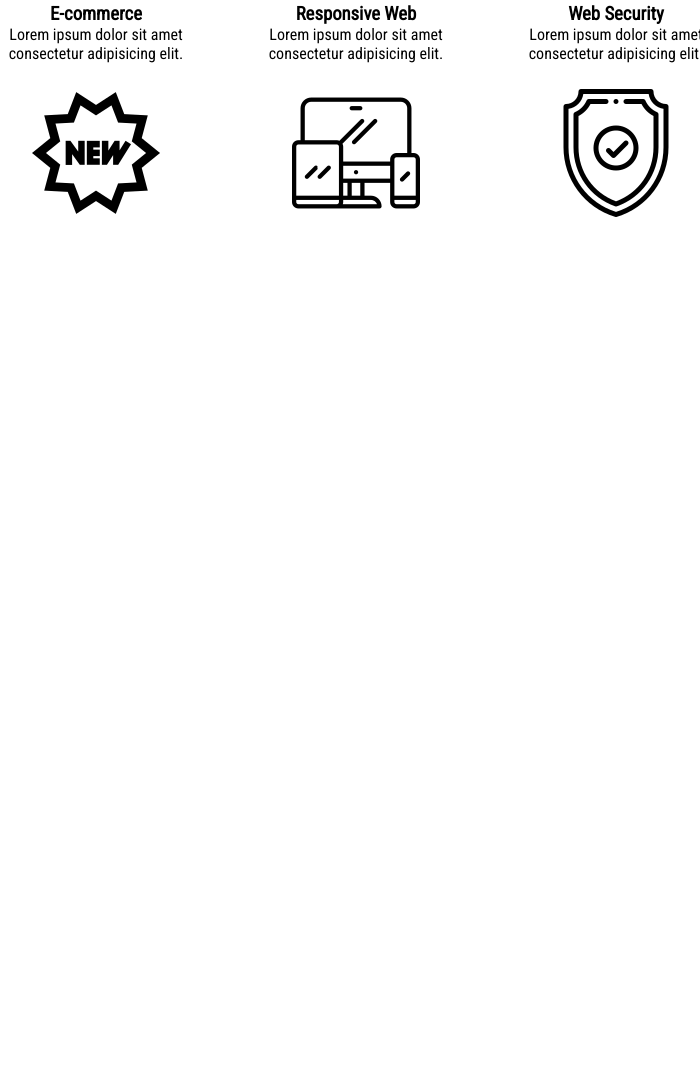
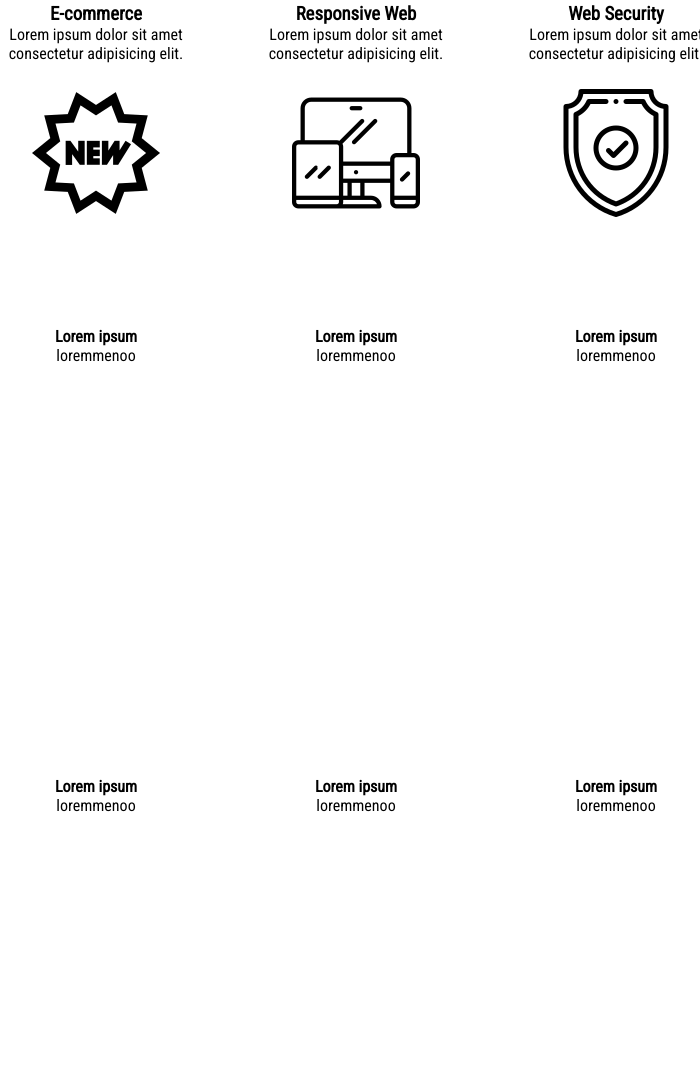
Before and after one commit to MiyuNoemi/mini_projekt, a website: page index.html in a window 1280 px wide. Shown: the part 1013-2090 px from the top of the page, without its empty margins (284-984 px from the left). Before the commit the page ends 1366 px from the top, so only its background shows below. Drawn offline with Linux system fonts and the light colour scheme.

Commit message:
Change style for page container-one, Add html for page portfolio

```diff
--- a/index.html
+++ b/index.html
@@ -51,6 +51,72 @@
         </div>
     </div>
 </section>
+<section class="container">
+    <div class="row two">
+        <div class="col-3">
+            <div class="card">
+                <div class="card-img">
+                    <div class="card-body">
+                        <h4>Lorem ipsum</h4>
+                        <p>loremmenoo</p>
+                    </div>
+                </div>
+            </div>
+        </div>
+        <div class="col-3">
+            <div class="card">
+                <div class="card-img">
+                    <div class="card-body">
+                        <h4>Lorem ipsum</h4>
+                        <p>loremmenoo</p>
+                    </div>
+                </div>
+            </div>
+        </div>
+        <div class="col-3">
+            <div class="card">
+                <div class="card-img">
+                    <div class="card-body">
+                        <h4>Lorem ipsum</h4>
+                        <p>loremmenoo</p>
+                    </div>
+                </div>
+            </div>
+        </div>
+    </div>
+    <div class="row">
+        <div class="col-3">
+            <div class="card">
+                <div class="card-img">
+                    <div class="card-body">
+                        <h4>Lorem ipsum</h4>
+                        <p>loremmenoo</p>
+                    </div>
+                </div>
+            </div>
+        </div>
+        <div class="col-3">
+            <div class="card">
+                <div class="card-img">
+                    <div class="card-body">
+                        <h4>Lorem ipsum</h4>
+                        <p>loremmenoo</p>
+                    </div>
+                </div>
+            </div>
+        </div>
+        <div class="col-3">
+            <div class="card">
+                <div class="card-img">
+                    <div class="card-body">
+                        <h4>Lorem ipsum</h4>
+                        <p>loremmenoo</p>
+                    </div>
+                </div>
+            </div>
+        </div>
+    </div>
+</section>
 </body>
 
 </html>
```
Also changed, not shown: sass/style.scss (line endings or trailing spaces).
